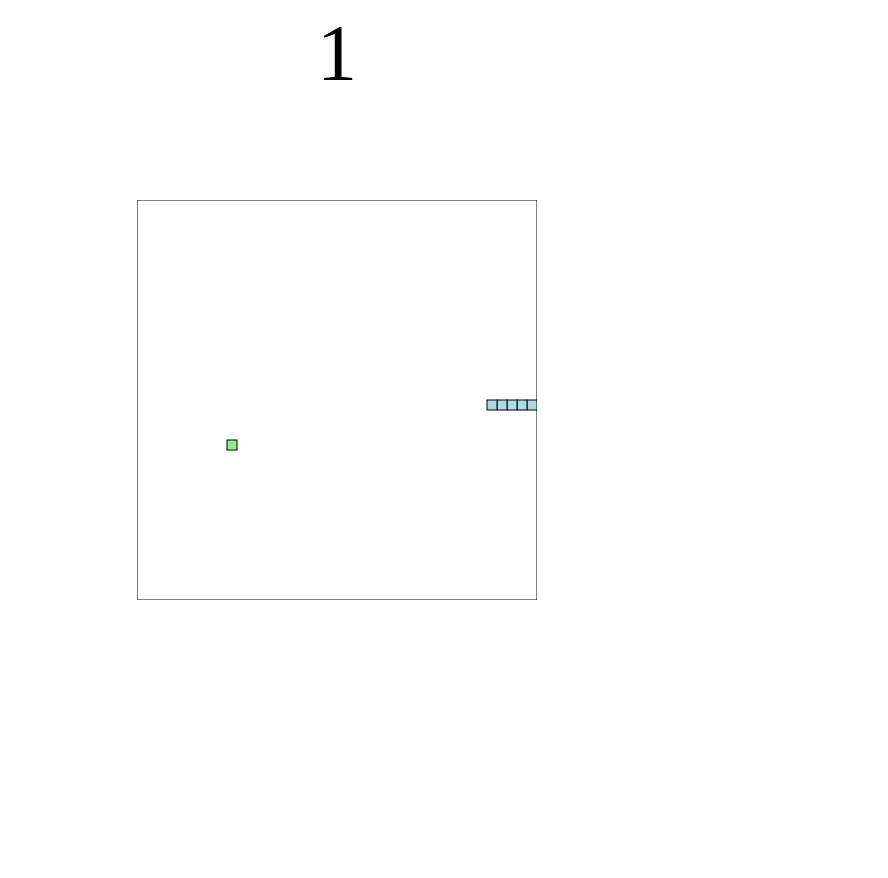
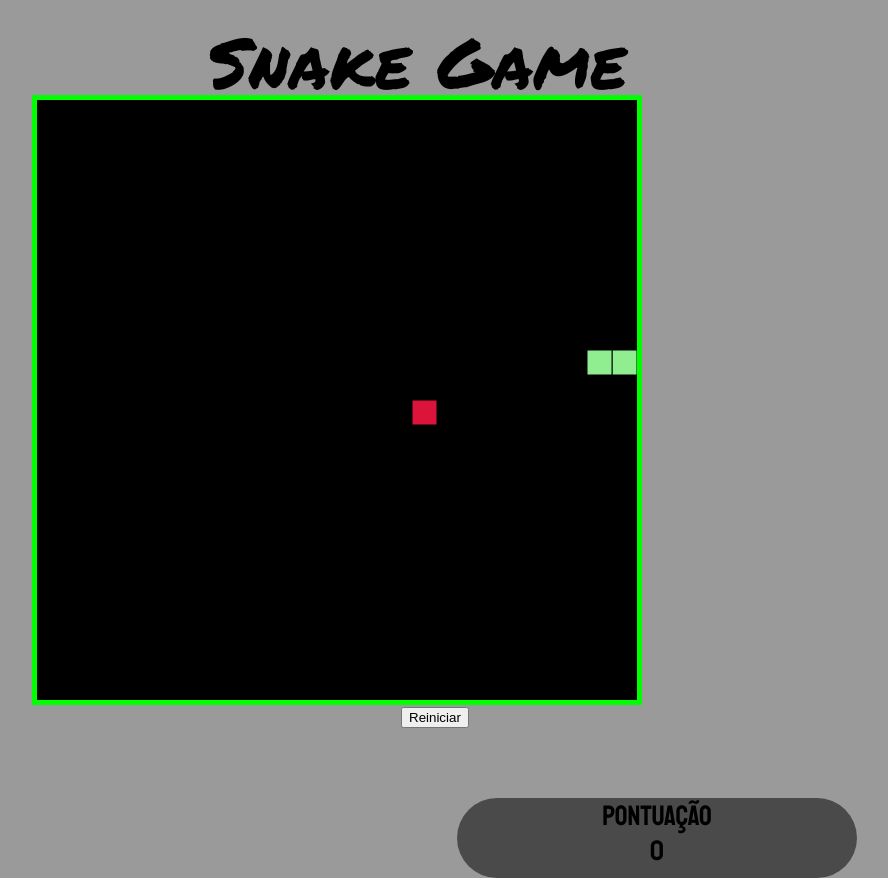
Before and after one commit to Felipezkg/snakegame, a plain HTML site: page index.html in a window 1280 px wide. Shown: the whole page, without its empty margins (303-1191 px from the left). Before the commit the page ends 800 px from the top, so only its background shows below. Drawn offline with Linux system fonts and the light colour scheme.

Commit message:
Atualizado o Código Geral do Jogo

```diff
--- a/index.html
+++ b/index.html
@@ -4,15 +4,25 @@
     <meta charset="UTF-8">
     <meta http-equiv="X-UA-Compatible" content="IE=edge">
     <meta name="viewport" content="width=device-width, initial-scale=1.0">
-    <title>Cobrinha</title>
     <link rel="stylesheet" type="" href="style.css" media="screen" />
-
+    <title>Jogo da CobrinhAA</title>
 </head>
 <body>
-    <canvas id="jogoCanvas" width="400" height="400"></canvas><!-- Tela vazia -->
+    <!-- <link rel="stylesheet" href="https://fonts.googleapis.com/css?family=Audiowide"> -->
+    <link href="https://fonts.googleapis.com/css2?family=Permanent+Marker&display=swap" rel="stylesheet">
+    <link href="https://fonts.googleapis.com/css2?family=Staatliches&display=swap" rel="stylesheet">
+    <span class="title">Snake Game</span>
+
+
+    <canvas id="canvas" width="600" height="600"></canvas> <!-- Tela vazia -->
+
+    <div class="card">
+        Pontuação
+        <div id="score">0</div>
+    </div>
+
+    <input type="button" id="btn-reiniciar" value="Reiniciar">
+
     <script src="script.js"></script>
-
-    <div id="score">0</div>
-</canvas>
 </body>
 </html>
--- a/script.js
+++ b/script.js
@@ -1,116 +1,101 @@
-const borda_tabuleiro = 'black';
-const fundo_tabuleiro = "white";
-const cobra_col = 'lighblue';
-const borda_cobra = 'darkblue';
-
+// Variavel da Cobra
 let cobra = [
-    {x:200, y:200},
-    {x:190, y:200},
-    {x:180, y:200},
-    {x:170, y:200},
-    {x:160, y:200},];
+    {x:250, y:250},
+    {x:225, y:250},
+    {x:200, y:250},];
 
 // Pontuação Inicial.
 let pontuacao = 0;
-// Verdadeiro para Mudar a Direção.
-let mudando_direcao = false;
+
+// Variaveis da Comida
 let comida_x;
 let comida_y;
+
+// Se Verdadeiro muda a Direção.
+let mudando_direcao = false;
+
 //Velocidade Horizontal.
-let dx = 10;
+let dx = 25;
 //Velocidade Vertical.
 let dy = 0;
 
+// Puxa o Elemento Canvas - Seleciona a Tela.
+const tela = document.querySelector('canvas');
 
-// Puxa o Elemento Canvas.
-const cobrinha_tabuleiro = document.getElementById("jogoCanvas");
-// Retorna um desenho em duas Dimensões.
-const cobrinha_ctx = jogoCanvas.getContext("2d");
-// Começa o Jogo.
-main();
+// Retorna um desenho em duas Dimensões - Pinta na Tela.
+const pincel = canvas.getContext("2d");
+
+// Variavel responsavel por Controlar a Velocidade da Cobra.
+let velocidade = 170;
+
+let btn_reiniciar = document.getElementById('btn-reiniciar');
+
+// Função Central, Responsavel por Puxar todas as Outras.
+atualizaTela();
 
 gerar_comida();
 
-document.addEventListener("keydown", mudar_direcao);
+document.addEventListener("keydown", leDoTeclado);
 
-// Função principal chamada repetidamente para manter o jogo rodando.
-function main(){
+
+
+function atualizaTela(){
 
     if(se_o_jogo_acabar()) return;
 
         mudando_direcao = false;
         setTimeout(function onTick(){
-        clearCanvas();
+        limpaTela();
         pintar_comida();
         Mover_Cobra();
         pintarCobra();
-        // Chamar o Main denovo.(Repetir)
-        main();
 
-    }, 40)
+        atualizaTela();
+        speed();
+    }, velocidade)
+}
 
+function limpaTela() {
+    var descer = 0;
+    while (descer <= 600) {
+        for (var imp = 0; imp <= 600; imp = imp + 25) {
+            pincel.fillStyle = "black";
+            pincel.strokeStyle = "black";
+            //pincel.lineWidth = 10;
+            pincel.beginPath();
+            pincel.rect(imp, descer, 25, 25);
+            pincel.closePath();
+            pincel.fill();
+            pincel.stroke();
         }
-// Pinta a borda ao redor do Canvas.
-function clearCanvas(){
-    // Selecione a Cor para Pintar o Desenho.
-    cobrinha_ctx.fillStyle = fundo_tabuleiro;
-    // Selecione a Cor para a Borda do Canvas.
-    cobrinha_ctx.strokestyle = borda_tabuleiro;
-    // Desenhe um retângulo "preenchido" para cobrir toda a tela.
-    cobrinha_ctx.fillRect(0, 0, cobrinha_tabuleiro.width, cobrinha_tabuleiro.height);
-    // Desenhe uma "borda" ao redor de toda a tela.
-    cobrinha_ctx.strokeRect(0, 0, cobrinha_tabuleiro.width, cobrinha_tabuleiro.height);
+        descer = descer + 25;
     }
+}
+
 // Pintar a Cobra no Canvas.
 function pintarCobra(){
-    // Desenha cada Parte.
+    // Desenha as Partes.
     cobra.forEach(pintarPartedaCobra);
 }
+
 // Pintar Comida no Canvas.
 function pintar_comida(){
-    cobrinha_ctx.fillStyle = 'lightgreen';
-    cobrinha_ctx.strokestyle = 'darkgreen';
-    cobrinha_ctx.fillRect(comida_x, comida_y, 10, 10);
-    cobrinha_ctx.strokeRect(comida_x, comida_y, 10, 10);
-}
-
-// Pinta Uma parte da Cobra.
-function pintarPartedaCobra(parteCobra){
-    // Selecione a Cor para Pintar a Cobra.
-    cobrinha_ctx.fillStyle = 'lightblue';
-    // Selecione a Cor para a Borda da Cobra.
-    cobrinha_ctx.strokestyle = 'darkblue';
-    // Desenhe um retângulo "preenchido" para representar a parte da cobra nas coordenadas em
-    // que a parte está localizada
-    cobrinha_ctx.fillRect(parteCobra.x, parteCobra.y, 10, 10);
-    // Pinta a Borda ao redor da Cobra.
-    cobrinha_ctx.strokeRect(parteCobra.x, parteCobra.y, 10, 10);
-}
-
-//---------------------------------------------------------------------------DIA: 13/06/22 -------------------------------------------------
-
-function se_o_jogo_acabar(){
-    for (let i = 4; i < cobra.length; i++){
-        if(cobra[i].x === cobra[0].x && cobra[i].y === cobra[0].y) return true;
-    }
-
-    const bater_parede_esquerda = cobra[0].x < 0;
-    const bater_parede_direita = cobra[0].x > cobrinha_tabuleiro.width - 10;
-    const bater_parede_cima = cobra[0].y < 0;
-    const bater_parede_baixo = cobra[0].y > cobrinha_tabuleiro.height - 10;
-    return bater_parede_esquerda || bater_parede_direita || bater_parede_cima || bater_parede_baixo
+    pincel.fillStyle = 'Crimson';
+    pincel.strokestyle = 'red';
+    pincel.fillRect(comida_x, comida_y, 25, 25);
+    pincel.strokeRect(comida_x, comida_y, 25, 25);
 }
 
 function randomizar_comida(min, max){
 
-    return Math.round((Math.random() * (max-min) + min) /10) * 10;
+    return Math.round((Math.random() * (max-min) + min) /25) * 25;
 }
 
 function gerar_comida(){
     // Gera a Comida em uma Posição Aleatória na Horizontal(X).
-    comida_x = randomizar_comida(0, cobrinha_tabuleiro.width - 10);
+    comida_x = randomizar_comida(0, tela.width - 25);
     // Gera a Comida em uma Posição Aleatória na Vertical(Y).
-    comida_y = randomizar_comida(0, cobrinha_tabuleiro.height - 10);
+    comida_y = randomizar_comida(0, tela.height - 25);
     // Se o Local de Geração for aonde a Cobra está, Gera a Comida em um Novo Local.
     cobra.forEach(function cobra_comeu_a_comida(part){
         const ela_comeu = part.x == comida_x && part.y == comida_y;
@@ -118,7 +103,19 @@ function gerar_comida(){
     });
 }
 
-function mudar_direcao(event){
+function pintarPartedaCobra(parteCobra){
+    // Selecione a Cor para Pintar a Cobra.
+    pincel.fillStyle = 'lightgreen';
+    // Selecione a Cor para a Borda da Cobra.
+    pincel.strokeStyle = 'black';
+    // Desenhe um retângulo "preenchido" para representar a parte da cobra nas coordenadas em
+    // que a parte está localizada
+    pincel.fillRect(parteCobra.x, parteCobra.y, 25, 25);
+    // Pinta a Borda ao redor da Cobra.
+    pincel.strokeRect(parteCobra.x, parteCobra.y, 25, 25);
+}
+
+function leDoTeclado(event){
     const TECLA_ESQUERDA = 37;
     const TECLA_DIREITA = 39;
     const TECLA_CIMA = 38;
@@ -127,31 +124,42 @@ function mudar_direcao(event){
     if(mudando_direcao) return;
     mudando_direcao = true;
     const tecla_pressionada = event.keyCode;
-    const para_cima = dy === -10;
-    const para_baixo = dy === 10;
-    const para_direita = dx === 10;
-    const para_esquerda = dx === -10;
+    const para_cima = dy === -25;
+    const para_baixo = dy === 25;
+    const para_direita = dx === 25;
+    const para_esquerda = dx === -25;
 
         if(tecla_pressionada === TECLA_ESQUERDA && !para_direita){
-            dx = -10;
+            dx = -25;
             dy = 0;
         }
 
         if(tecla_pressionada === TECLA_CIMA && !para_baixo){
             dx = 0;
-            dy = -10;
+            dy = -25;
         }
 
         if(tecla_pressionada === TECLA_DIREITA && !para_esquerda){
-            dx = 10;
+            dx = 25;
             dy = 0;
         }
 
         if(tecla_pressionada === TECLA_BAIXO && !para_cima){
             dx = 0;
-            dy = 10;
+            dy = 25;
+        }
 }
 
+function se_o_jogo_acabar(){
+    for (let i = 1; i < cobra.length; i++) {
+        if (cobra[i].x === cobra[0].x && cobra[i].y === cobra[0].y) return true
+      }
+      const bater_parede_esquerda = cobra[0].x < 0;
+      const bater_parede_direita = cobra[0].x > tela.width - 25;
+      const bater_parede_cima = cobra[0].y < 0;
+      const bater_parede_baixo = cobra[0].y > tela.height - 25;
+
+      return bater_parede_esquerda || bater_parede_direita || bater_parede_cima || bater_parede_baixo
 }
 
 function Mover_Cobra(){
@@ -163,7 +171,16 @@ function Mover_Cobra(){
         if(comeu_comida){
 
             // Aumenta a Pontuação.
-            pontuacao += 1;
+            pontuacao += 10;
+
+            if(pontuacao >= 110){
+                pontuacao = pontuacao += 10;
+            };
+
+            if(pontuacao >= 320){
+                pontuacao = pontuacao += 30;
+            }
+
             // Mostrar a Pontuação na Tela.
             document.getElementById('score').innerHTML = pontuacao;
             // Gera uma Nova Comida em uma Nova Localização.
@@ -173,3 +190,17 @@ function Mover_Cobra(){
              cobra.pop();
         }
 }
+
+function speed(){
+    if(pontuacao >= 100){ velocidade = 120};
+    if(pontuacao >= 300){ velocidade = 90}
+}
+
+function reiniciar(){
+    atualizaTela();
+}
+
+
+speed();
+
+btn_reiniciar.addEventListener('click', reiniciar);
--- a/style.css
+++ b/style.css
@@ -1,11 +1,44 @@
-#jogoCanvas {
-  position: absolute;
-  top: 50%;
-  left: 50%;
-  transform: translate(-50%, -50%);
+body{
+    background-color: rgba(128, 128, 128, 0.788);
 }
 
-#score {
-  text-align: center;
-  font-size: 80px;
+#canvas{
+    position: fixed;
+    top: 50%;
+    left: 50%;
+    transform: translate(-50%, -50%);
+    padding: 5px;
+    background-color: rgb(0, 255, 0);
 }
+
+.card{
+    position: absolute;
+    width: 400px;
+    height: 80px;
+    border-radius: 50px;
+    margin-left: 752px;
+    text-align: center;
+    background-color: rgba(54, 54, 54, 0.788);
+    font-size: 28px;
+    margin-top: 790px;
+    font-family: 'Staatliches', 'cursive';
+}
+
+.top_card{
+    text-align: center;
+    padding: -10px;
+}
+
+.title{
+    position: absolute !important;
+    left: 40%;
+    bottom: 86%;
+    font-size: 70px;
+    font-family: 'Permanent Marker', 'cursive';
+}
+
+#btn-reiniciar{
+    position: absolute;
+    left: 55%;
+    bottom: 9%;
+}
```
Lines whose indentation alone changed are shown as unchanged.
